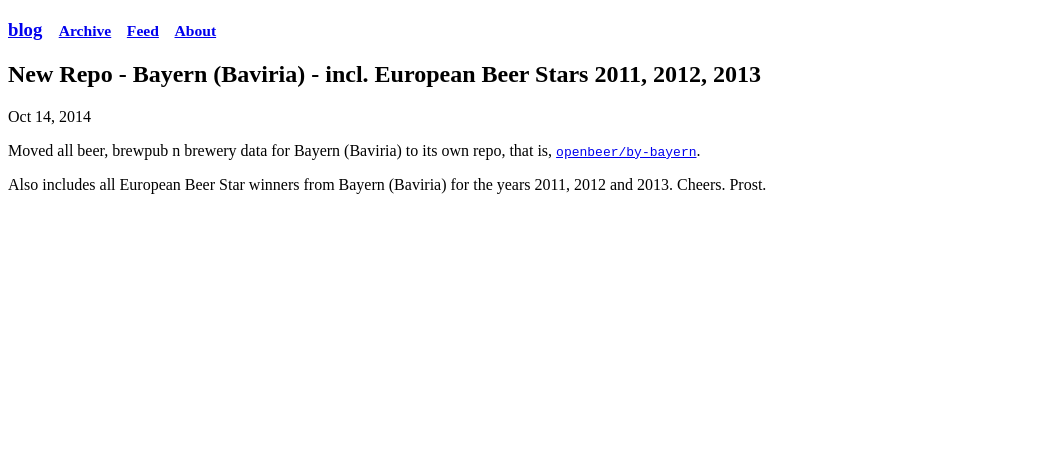
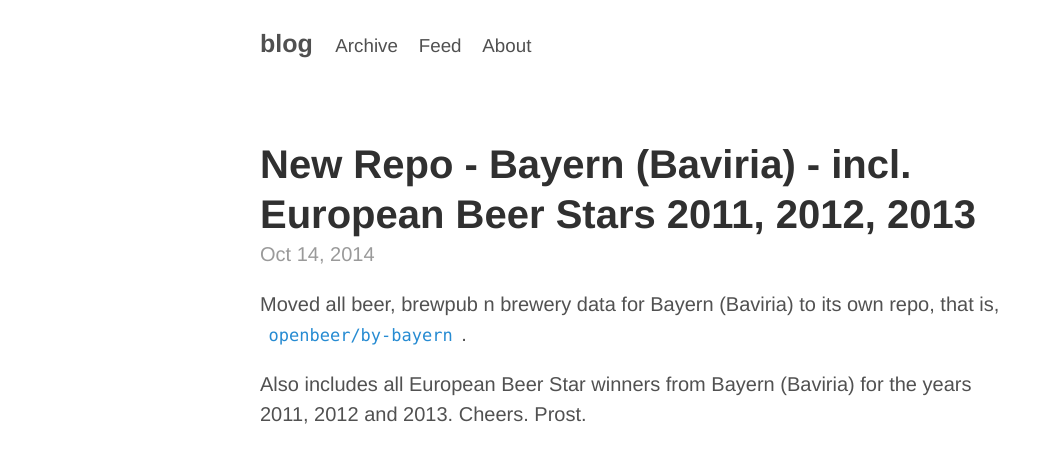
Before and after one commit to clampz/clampz.github.io, a Jekyll site: the page built from _posts/2014-10-14-new-repo-baviria-bayern.md, in a window 1280 px wide. Shown: the top 463 px of the page, without its empty margins (0-1053 px from the left). Built offline with Jekyll 4.4.1, drawn with Linux system fonts in a browser that asks for light colours.

Commit message:
change site.path

```diff
--- a/_config.yml
+++ b/_config.yml
@@ -8,7 +8,7 @@ author:
 ## note:
 #  use site.path in your templates to make it work for both protocols e.g. http and https
 #  use site.url only inside the web feed template (e.g. requires full url incl. protocol)
-path: /home/sn00ks/Documents/blog|/jekyll-minimal-theme
+path: /
 url:  'https://clampz.github.io/'
 
 
```
